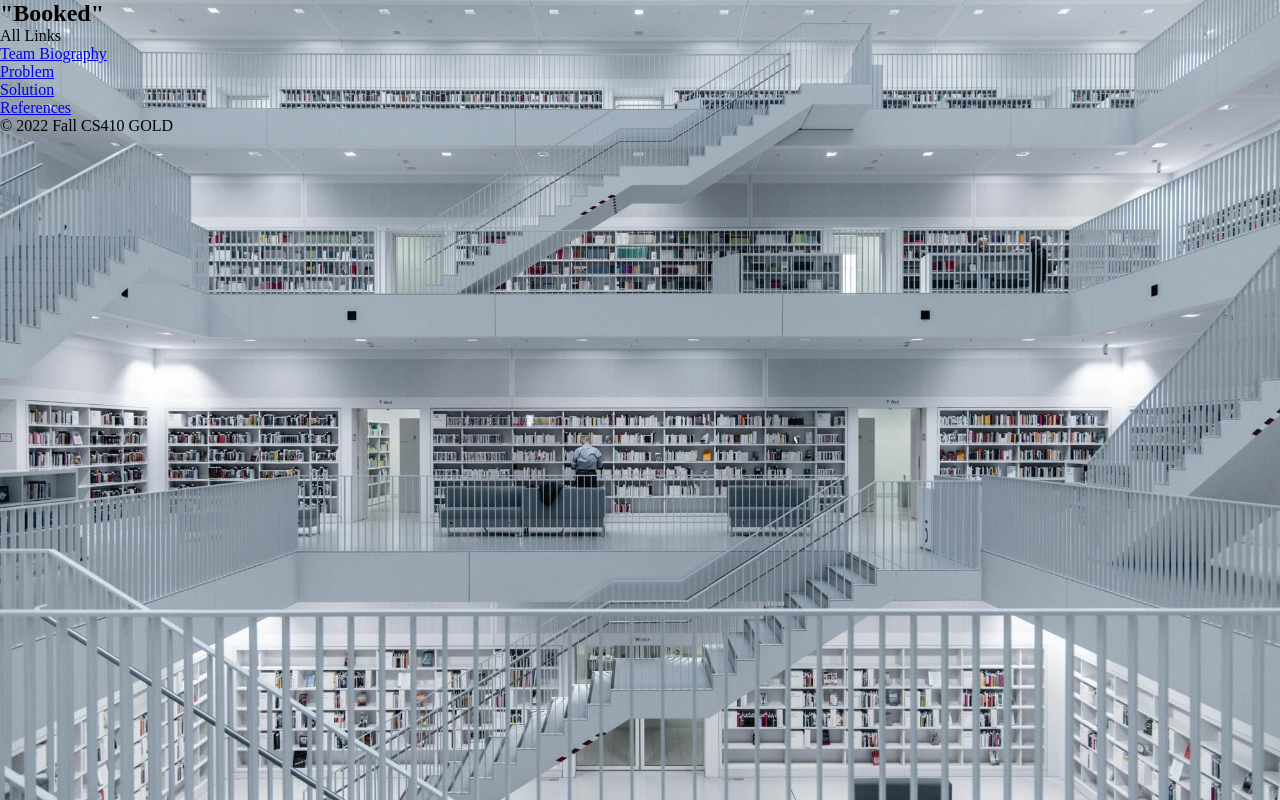
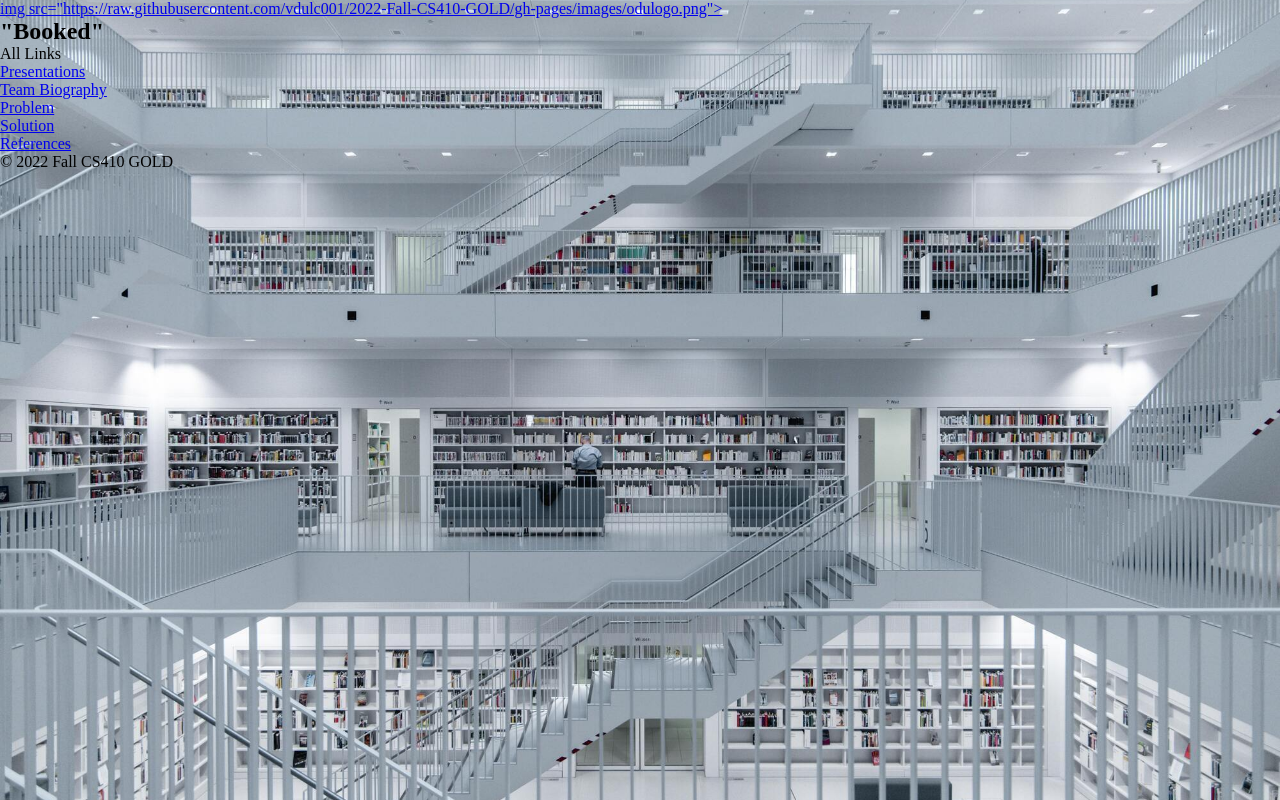
Before and after one commit to vdulc001/2022-Fall-CS410-GOLD, a plain HTML site: page index.html in a window 1280 px wide. Drawn offline with Linux system fonts and the light colour scheme.

Commit message:
Update index.html

```diff
--- a/index.html
+++ b/index.html
@@ -8,6 +8,8 @@
 
   <body>
     <section class="header">
+      <nav>
+        <a href="index.html">img src="https://raw.githubusercontent.com/vdulc001/2022-Fall-CS410-GOLD/gh-pages/images/odulogo.png"></a>
         <div id="mainBody">
           <div class="leftPart">
             <div class="menuBlock">
@@ -16,6 +18,7 @@
             <div class="menuBlock">
               <span class="menuBlockHeader">All Links</span>
               <ul>
+                <li><a href="Presentations.html">Presentations</a></li>
                 <li><a href="TeamBiography.html">Team Biography</a></li>
                 <li><a href="Problem.html">Problem</a></li>
                 <li><a href="Solution.html">Solution</a></li>
@@ -30,6 +33,8 @@
             </div>
           </div>
         </div>
+      </nav>
+
     </section>
   </body>
 </html>
```
Lines whose indentation alone changed are shown as unchanged.
